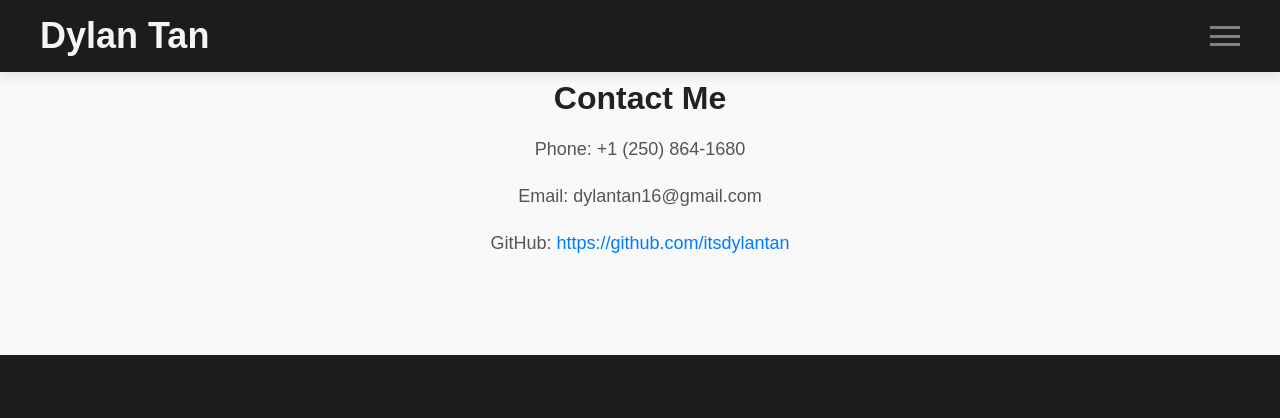
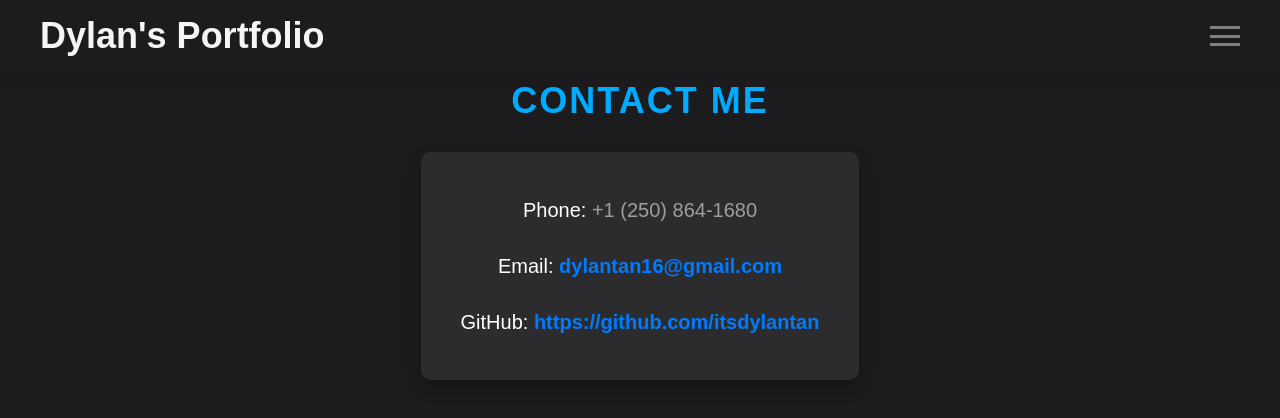
Before and after one commit to itsdylantan/PersonalPortfolio-Website, a React (Create React App) app: page /PersonalPortfolio-Website/contact in a window 1280 px wide. Shown: the top 418 px of the page. Built offline with nearby package versions, Linux system fonts and the light colour scheme.

Commit message:
Updatedf styling for contact me page

```diff
--- a/src/components/Contact.css
+++ b/src/components/Contact.css
@@ -1,27 +1,71 @@
 /* src/components/Contact.css */
+
 .contact {
   text-align: center;
   padding: 80px 20px;
-    background-color: #f9f9f9;
+  background-color: #1c1c1e;  /* Dark background to match the theme */
+  color: #f5f5f7;  /* Light text for contrast */
+  min-height: 100vh;  /* Full screen height */
 }
 
 .contact h2 {
-    font-size: 32px;
-    color: #222;
+  font-size: 36px;
   font-weight: bold;
+  color: #00aaff;  /* Custom color for "Contact Me" */
+  margin-bottom: 30px;
+  text-transform: uppercase;
+  letter-spacing: 2px;
+}
+
+.contact-details {
+  display: inline-block;
+  background-color: #2c2c2e;  /* Slightly lighter box for contact details */
+  padding: 20px 40px;
+  border-radius: 10px;
+  box-shadow: 0 8px 16px rgba(0, 0, 0, 0.3);  /* Subtle shadow */
+  transition: transform 0.3s ease, box-shadow 0.3s ease;
+}
+
+.contact-details:hover {
+  transform: translateY(-10px);
+  box-shadow: 0 12px 24px rgba(0, 0, 0, 0.5);  /* Lift effect on hover */
+}
+
+.contact p {
+  font-size: 20px;
+  color: #9e9e9e; /* Default color for contact details */
+  margin-bottom: 20px;
+  line-height: 1.8;
+}
+
+/* Styling for just the words Phone, Email, GitHub */
+.contact p span {
+  color: #ffffff; /* White color for "Phone", "Email", "GitHub" */
+}
+
+.contact a {
+  color: #007bff;  /* Blue color for links */
+  text-decoration: none;
+  font-weight: bold;
+  transition: color 0.3s ease;
+}
+
+.contact a:hover {
+  color: #00aaff;  /* Lighter blue on hover */
+  text-decoration: underline;
+}
+
+/* Responsive adjustments */
+@media (max-width: 768px) {
+  .contact-details {
+    padding: 15px 20px;
   }
 
   .contact p {
     font-size: 18px;
-    color: #555;
-    line-height: 1.6;
   }
 
-  .contact a {
-    color: #007bff;
-    text-decoration: none;
+  .contact h2 {
+    font-size: 28px;
   }
-
-  .contact a:hover {
-    text-decoration: underline;
 }
--- a/src/components/Contact.js
+++ b/src/components/Contact.js
@@ -6,9 +6,11 @@ const Contact = () => {
   return (
     <section className="contact">
       <h2>Contact Me</h2>
-      <p>Phone: +1 (250) 864-1680</p>
-      <p>Email: dylantan16@gmail.com</p>
-      <p>GitHub: <a href="https://github.com/itsdylantan">https://github.com/itsdylantan</a></p>
+      <div className="contact-details">
+        <p><span>Phone:</span> +1 (250) 864-1680</p>
+        <p><span>Email:</span> <a href="mailto:dylantan16@gmail.com">dylantan16@gmail.com</a></p>
+        <p><span>GitHub:</span> <a href="https://github.com/itsdylantan" target="_blank" rel="noopener noreferrer">https://github.com/itsdylantan</a></p>
+      </div>
     </section>
   );
 }
--- a/src/components/Navbar.js
+++ b/src/components/Navbar.js
@@ -13,7 +13,7 @@ const Navbar = () => {
   return (
     <nav className="navbar">
       <Link to="/" className="navbar-logo"> {/* Link added to the logo */}
-        <h1>Dylan Tan</h1>
+        <h1>Dylan's Portfolio</h1>
       </Link>
 
       <div className={`hamburger ${isOpen ? 'open' : ''}`} onClick={toggleMenu}>
@@ -24,11 +24,11 @@ const Navbar = () => {
 
       <ul className={`navbar-links ${isOpen ? 'open' : ''}`}>
         <li><Link to="/" onClick={toggleMenu}>Home</Link></li>
-        <li><Link to="/about" onClick={toggleMenu}>About</Link></li>
+        <li><Link to="/projects" onClick={toggleMenu}>Projects</Link></li>
         <li><Link to="/resume" onClick={toggleMenu}>Resume</Link></li>
         <li><Link to="/work-experience" onClick={toggleMenu}>Work Experience</Link></li>
-        <li><Link to="/projects" onClick={toggleMenu}>Projects</Link></li>
-        <li><Link to="/contact" onClick={toggleMenu}>Contact</Link></li>
+        <li><Link to="/about" onClick={toggleMenu}>About</Link></li>
+        <li><Link to="/contact" onClick={toggleMenu}>Contact Me</Link></li>
       </ul>
     </nav>
   );
```
Also changed, not shown: src/App.css (line endings or trailing spaces), src/components/Navbar.css (line endings or trailing spaces). Lines whose indentation alone changed are shown as unchanged.
